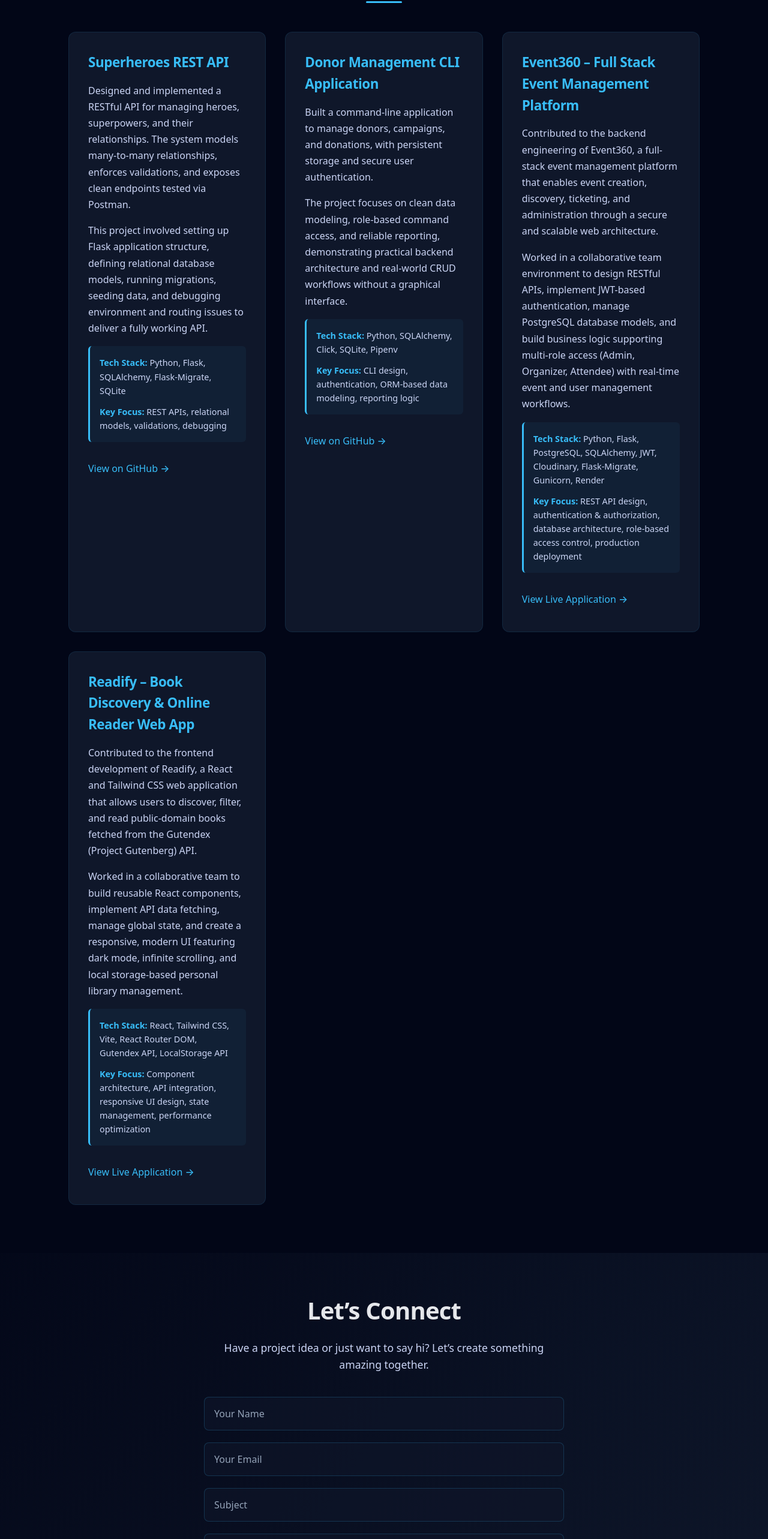
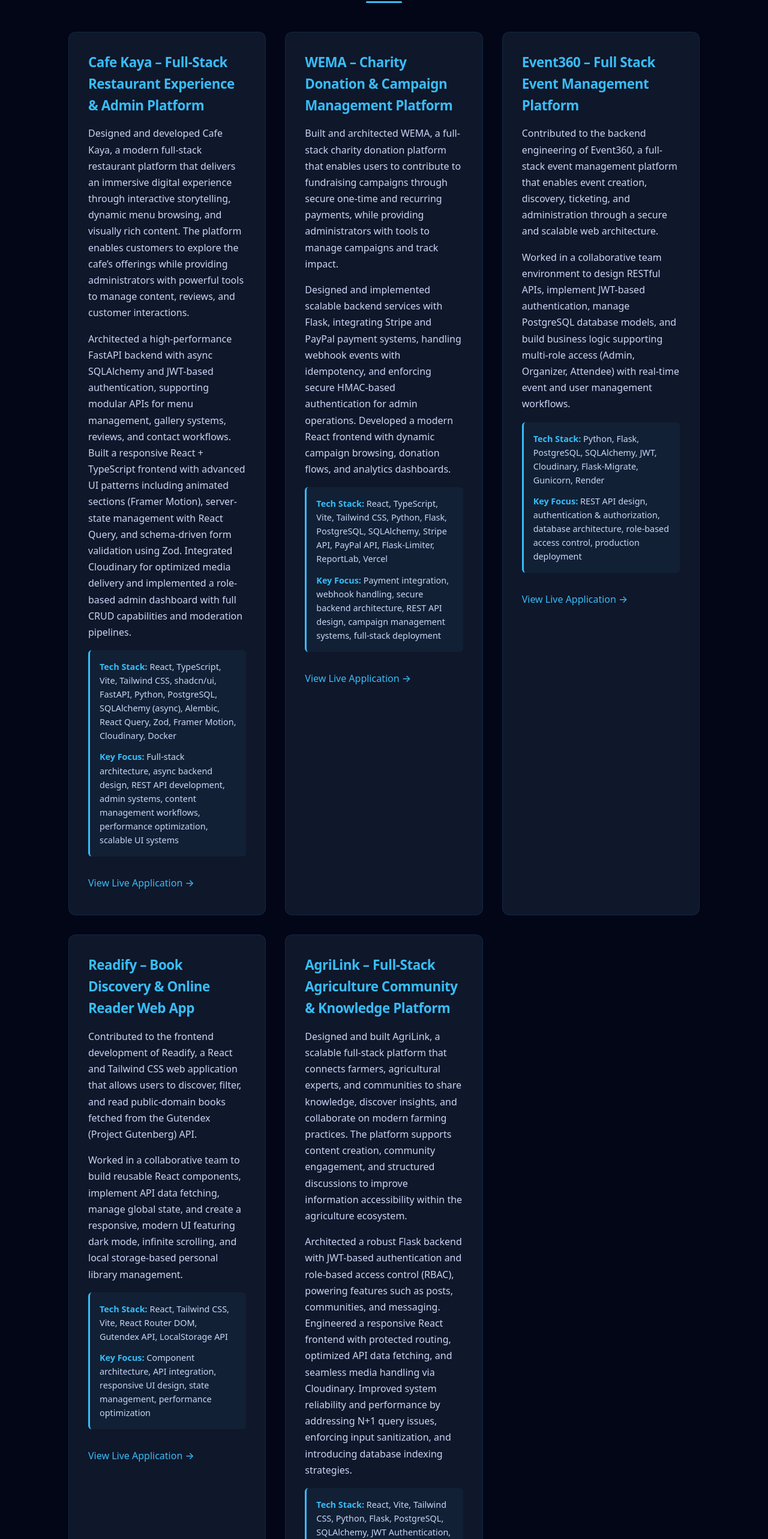
Before and after one commit to Ndet0/festus-dev-portfolio, a React (Vite) app: page / in a window 1280 px wide. Shown: the part 4638-7204 px from the top of the page at 60% size. Built offline with nearby package versions, Linux system fonts and the light colour scheme.

Commit message:
Adds projects

```diff
--- a/src/Projects.jsx
+++ b/src/Projects.jsx
@@ -6,73 +6,82 @@ function Projects() {
       <div className="container">
         <h2>Projects</h2>
         <div className="projects-grid">
-          {/* Project 1 */}
         <div className="project-card">
-            <h3>Superheroes REST API</h3>
+  <h3>Cafe Kaya – Full-Stack Restaurant Experience & Admin Platform</h3>
 
   <p className="project-description">
-              Designed and implemented a RESTful API for managing heroes, superpowers,
-              and their relationships. The system models many-to-many relationships,
-              enforces validations, and exposes clean endpoints tested via Postman.
+    Designed and developed Cafe Kaya, a modern full-stack restaurant platform that delivers
+    an immersive digital experience through interactive storytelling, dynamic menu browsing,
+    and visually rich content. The platform enables customers to explore the cafe’s offerings
+    while providing administrators with powerful tools to manage content, reviews, and customer interactions.
   </p>
 
   <p className="project-description">
-              This project involved setting up Flask application structure, defining
-              relational database models, running migrations, seeding data, and
-              debugging environment and routing issues to deliver a fully working API.
+    Architected a high-performance FastAPI backend with async SQLAlchemy and JWT-based
+    authentication, supporting modular APIs for menu management, gallery systems, reviews,
+    and contact workflows. Built a responsive React + TypeScript frontend with advanced UI
+    patterns including animated sections (Framer Motion), server-state management with
+    React Query, and schema-driven form validation using Zod. Integrated Cloudinary for
+    optimized media delivery and implemented a role-based admin dashboard with full CRUD
+    capabilities and moderation pipelines.
   </p>
 
   <div className="project-meta">
     <div className="meta-item">
-                <strong>Tech Stack:</strong> Python, Flask, SQLAlchemy, Flask-Migrate, SQLite
+      <strong>Tech Stack:</strong> React, TypeScript, Vite, Tailwind CSS, shadcn/ui,
+      FastAPI, Python, PostgreSQL, SQLAlchemy (async), Alembic, React Query,
+      Zod, Framer Motion, Cloudinary, Docker
     </div>
     <div className="meta-item">
-                <strong>Key Focus:</strong> REST APIs, relational models, validations, debugging
+      <strong>Key Focus:</strong> Full-stack architecture, async backend design,
+      REST API development, admin systems, content management workflows,
+      performance optimization, scalable UI systems
     </div>
   </div>
 
   <a
-              href="https://github.com/Ndet0/superheroes-code-challenge"
+    href="https://cafe-kaya.vercel.app/"
     target="_blank"
     rel="noopener noreferrer"
     className="project-link"
   >
-              View on GitHub →
+    View Live Application →
   </a>
 </div>
-
-          {/* Project 2 */}
         <div className="project-card">
-           <h3>Donor Management CLI Application</h3>
+  <h3>WEMA – Charity Donation & Campaign Management Platform</h3>
 
   <p className="project-description">
-  Built a command-line application to manage donors, campaigns, and donations,
-  with persistent storage and secure user authentication.
+    Built and architected WEMA, a full-stack charity donation platform that enables
+    users to contribute to fundraising campaigns through secure one-time and recurring
+    payments, while providing administrators with tools to manage campaigns and track impact.
   </p>
 
   <p className="project-description">
-  The project focuses on clean data modeling, role-based command access, and
-  reliable reporting, demonstrating practical backend architecture and real-world
-  CRUD workflows without a graphical interface.
+    Designed and implemented scalable backend services with Flask, integrating Stripe
+    and PayPal payment systems, handling webhook events with idempotency, and enforcing
+    secure HMAC-based authentication for admin operations. Developed a modern React
+    frontend with dynamic campaign browsing, donation flows, and analytics dashboards.
   </p>
 
   <div className="project-meta">
     <div className="meta-item">
-    <strong>Tech Stack:</strong> Python, SQLAlchemy, Click, SQLite, Pipenv
+      <strong>Tech Stack:</strong> React, TypeScript, Vite, Tailwind CSS, Python, Flask,
+      PostgreSQL, SQLAlchemy, Stripe API, PayPal API, Flask-Limiter, ReportLab, Vercel
     </div>
     <div className="meta-item">
-    <strong>Key Focus:</strong> CLI design, authentication, ORM-based data modeling,
-    reporting logic
+      <strong>Key Focus:</strong> Payment integration, webhook handling, secure backend architecture,
+      REST API design, campaign management systems, full-stack deployment
     </div>
   </div>
 
   <a
-  href="https://github.com/Ndet0/donor-cli"
+    href="https://wema-giving-api.vercel.app/"
     target="_blank"
     rel="noopener noreferrer"
     className="project-link"
   >
-  View on GitHub →
+    View Live Application →
   </a>
 </div>
           <div className="project-card">
@@ -147,6 +156,48 @@ function Projects() {
     View Live Application →
   </a>
 </div>
+<div className="project-card">
+  <h3>AgriLink – Full-Stack Agriculture Community & Knowledge Platform</h3>
+
+  <p className="project-description">
+    Designed and built AgriLink, a scalable full-stack platform that connects farmers,
+    agricultural experts, and communities to share knowledge, discover insights, and
+    collaborate on modern farming practices. The platform supports content creation,
+    community engagement, and structured discussions to improve information accessibility
+    within the agriculture ecosystem.
+  </p>
+
+  <p className="project-description">
+    Architected a robust Flask backend with JWT-based authentication and role-based
+    access control (RBAC), powering features such as posts, communities, and messaging.
+    Engineered a responsive React frontend with protected routing, optimized API data
+    fetching, and seamless media handling via Cloudinary. Improved system reliability
+    and performance by addressing N+1 query issues, enforcing input sanitization, and
+    introducing database indexing strategies.
+  </p>
+
+  <div className="project-meta">
+    <div className="meta-item">
+      <strong>Tech Stack:</strong> React, Vite, Tailwind CSS, Python, Flask,
+      PostgreSQL, SQLAlchemy, JWT Authentication, Cloudinary, Flask-Migrate,
+      Vercel, Render
+    </div>
+    <div className="meta-item">
+      <strong>Key Focus:</strong> Scalable system design, REST API architecture,
+      authentication & RBAC, performance optimization, secure backend development,
+      community-driven platforms
+    </div>
+  </div>
+
+  <a
+    href="https://agrilink-sigma.vercel.app/"
+    target="_blank"
+    rel="noopener noreferrer"
+    className="project-link"
+  >
+    View Live Application →
+  </a>
+</div>
 
         </div>
       </div>
```
Lines whose indentation alone changed are shown as unchanged.
